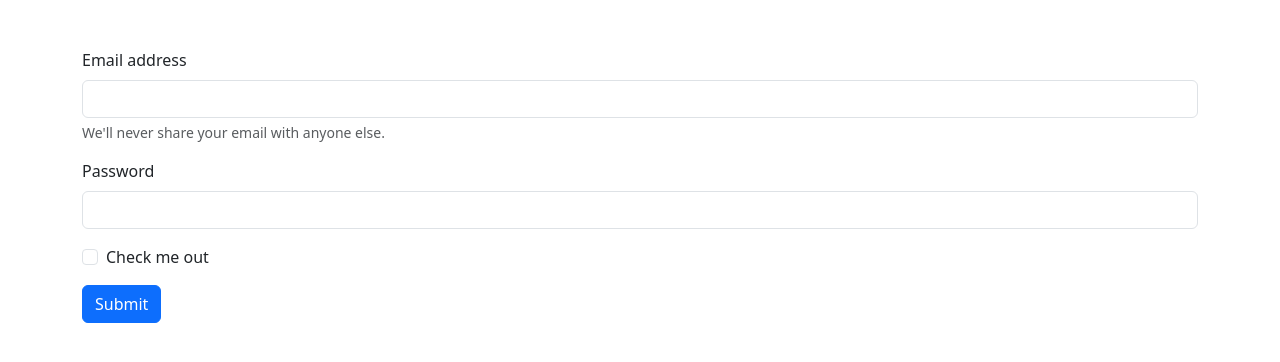
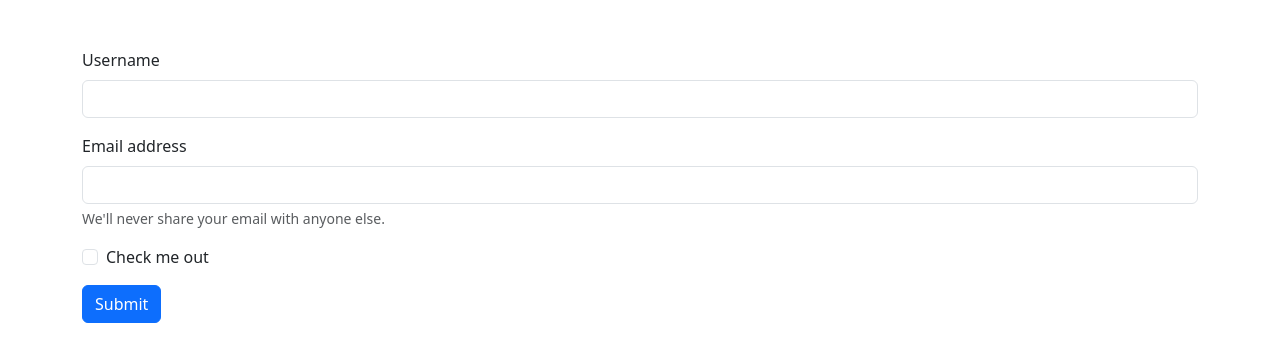
Before and after one commit to gabriele-chiocca/form-react, a React (Vite) app: page / in a window 1280 px wide. Shown: the top 362 px of the page. Built offline with nearby package versions, Linux system fonts and the light colour scheme.

Commit message:
Creating useState for mail and username

```diff
--- a/src/components/Form.jsx
+++ b/src/components/Form.jsx
@@ -1,6 +1,22 @@
+import { useState } from 'react';
+
 function Form() {
+  const [mail, setMail] = useState('');
+
+  const [username, setUsername] = useState('');
+
   return (
     <form>
+      <div className="mb-3">
+        <label htmlFor="exampleInputPassword1" className="form-label">
+          Username
+        </label>
+        <input
+          type="username"
+          className="form-control"
+          id="exampleInputPassword1"
+        />
+      </div>
       <div className="mb-3">
         <label htmlFor="exampleInputEmail1" className="form-label">
           Email address
@@ -14,16 +30,6 @@ function Form() {
         <div id="emailHelp" className="form-text">
           We'll never share your email with anyone else.
         </div>
-      </div>
-      <div className="mb-3">
-        <label htmlFor="exampleInputPassword1" className="form-label">
-          Password
-        </label>
-        <input
-          type="password"
-          className="form-control"
-          id="exampleInputPassword1"
-        />
       </div>
       <div className="mb-3 form-check">
         <input
```
